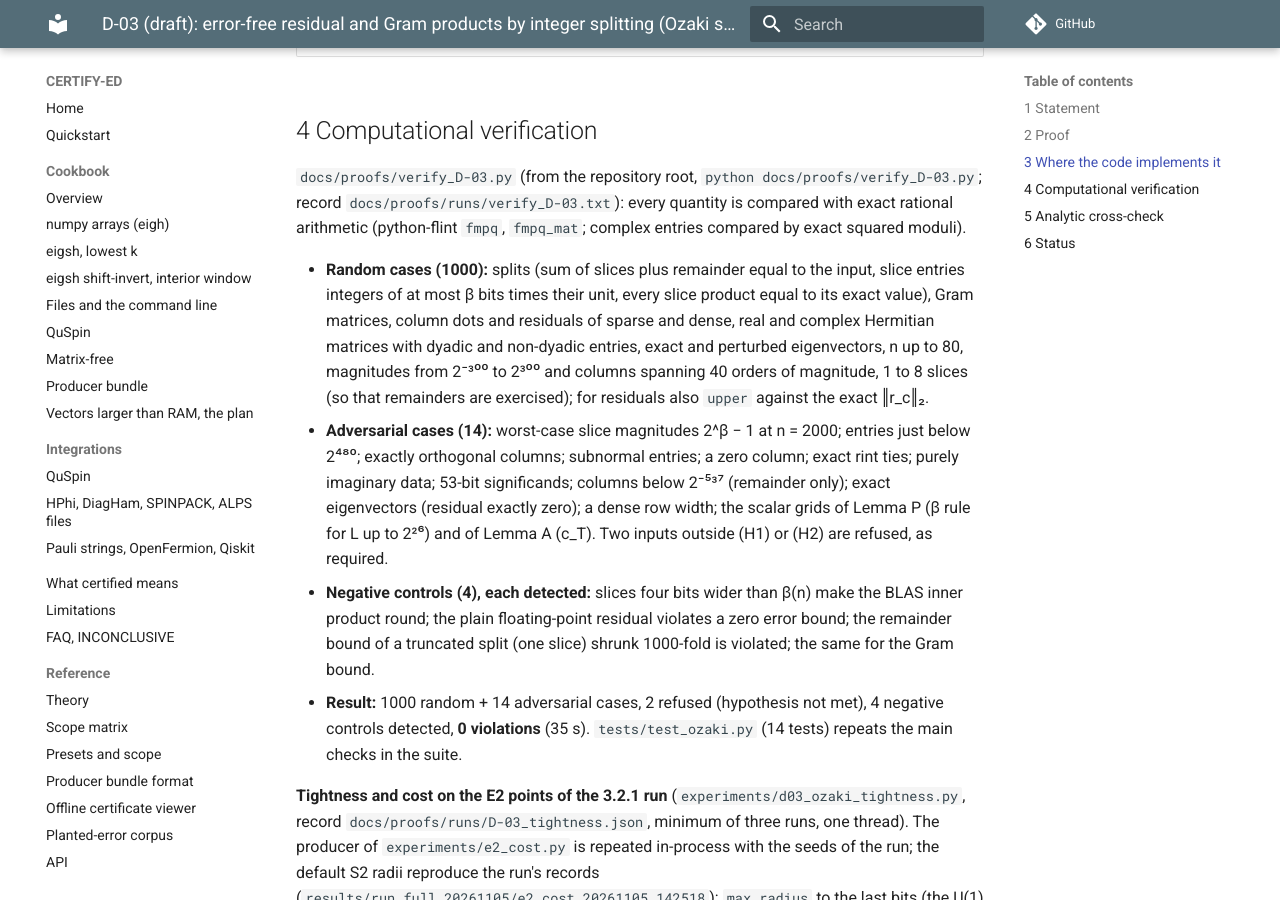
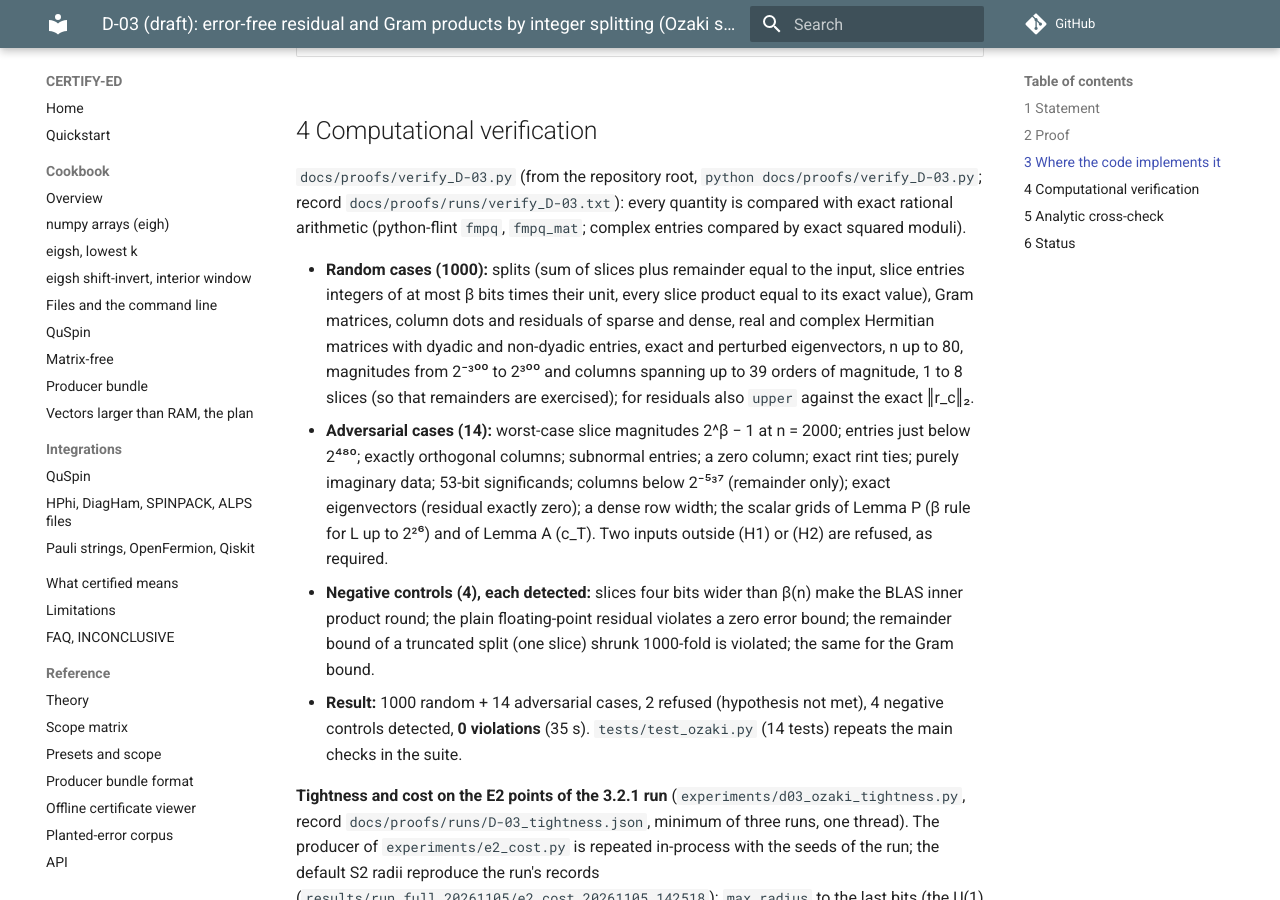
Before and after one commit to sarang-kernel/CERTIFY-ED, an MkDocs documentation site: the page built from docs/proofs/D-03_ozaki_draft.md, in a window 1280 px wide and 900 px high, scrolled down 4661 px. Built offline with MkDocs 1.6.1 and Material for MkDocs 9.7.7, drawn with Linux system fonts in a browser that asks for light colours; comment, search, counter and statistics services are not loaded; some of the changed text lies outside the part shown.

Commit message:
D-03 draft: correct cross-check (ii) (no slice formed gives the trivial bound) and the magnitude range of the random cases

```diff
--- a/docs/proofs/D-03_ozaki_draft.md
+++ b/docs/proofs/D-03_ozaki_draft.md
@@ -158,7 +158,7 @@ complete (every E2 point below).
 - **Random cases (1000):** splits (sum of slices plus remainder equal to the input, slice entries integers of at
   most β bits times their unit, every slice product equal to its exact value), Gram matrices, column dots and
   residuals of sparse and dense, real and complex Hermitian matrices with dyadic and non-dyadic entries, exact and
-  perturbed eigenvectors, n up to 80, magnitudes from 2⁻³⁰⁰ to 2³⁰⁰ and columns spanning 40 orders of magnitude,
+  perturbed eigenvectors, n up to 80, magnitudes from 2⁻³⁰⁰ to 2³⁰⁰ and columns spanning up to 39 orders of magnitude,
   1 to 8 slices (so that remainders are exercised); for residuals also `upper` against the exact ‖r_c‖₂.
 - **Adversarial cases (14):** worst-case slice magnitudes 2^β − 1 at n = 2000; entries just below 2⁴⁸⁰; exactly
   orthogonal columns; subnormal entries; a zero column; exact rint ties; purely imaginary data; 53-bit significands;
```
Also changed, not shown: other parts of docs/proofs/D-03_ozaki_draft.md (+5 -3 lines).
